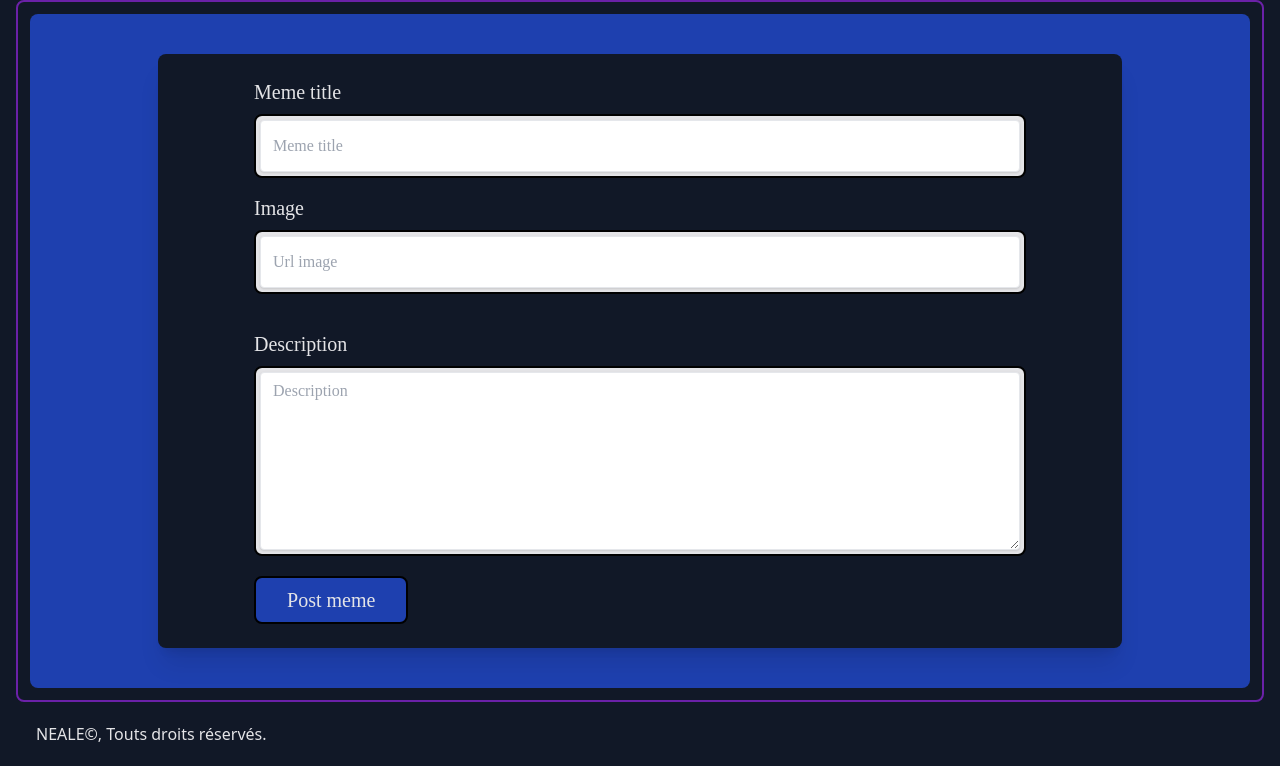
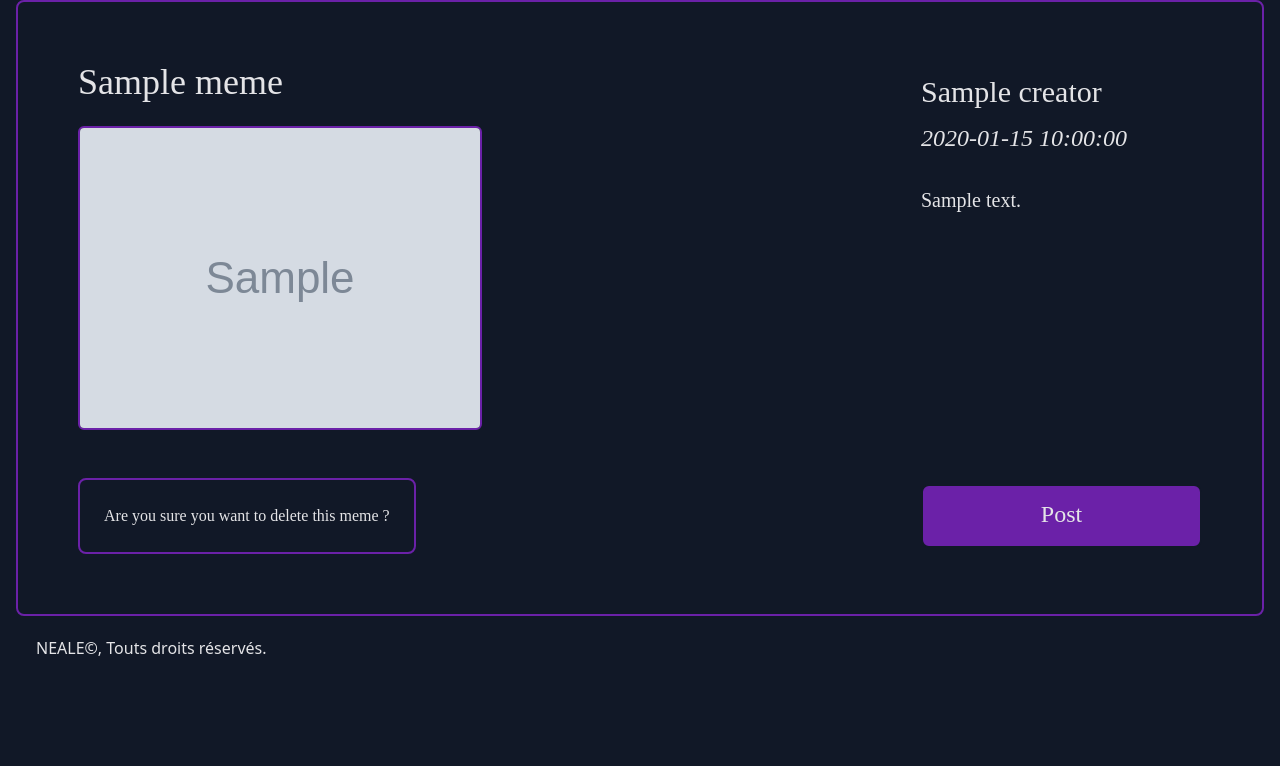
Before and after one commit to Hurlemort/NEALE, a Flask app: template templates/admin/backdel.html in a window 1280 px wide. Shown: the part 208-974 px from the top of the page. After the commit the page ends 864 px from the top, so only its background shows below. Run offline with Flask 3, Linux system fonts and the light colour scheme; the template is opened without the code that fills it: most values are stand-ins (such as "Sample title", 1, 10 or a date in 2020); grey boxes marked "Sample" are stand-in pictures; some libraries are stand-ins or nearby versions.

Commit message:
backdel debut

```diff
--- a/templates/admin/backdel.html
+++ b/templates/admin/backdel.html
@@ -1,37 +1,27 @@
-{% extends "admin/backbase.html" %}
+{% extends 'admin/backbase.html' %}
 
 {% block content %}
+<div class="m-12">
+  <section class="flex pb-12 justify-between">
+    <section class="w-8/12">
+      <p class="text-4xl pb-6">{{meme['title']}}</p>
+      <div class="w-7/8" >
+        <img class="border-purple-800 border-2 rounded-md" src="{{meme['image']}}" />
+      </div>
+    </section>
 
-{% if erreur %}
-  {{erreur}}
-{% endif %}
+    <div class="w-3/12 mt-3">
+      <p class="text-3xl pb-3">{{meme['creator']}}</p>
+      <p class="pb-8 text-2xl"><i>{{meme['date']}}</i></p>
+      <p class="text-xl">{{meme['description']}}</p>
+    </div>
+  </section>
 
+  <form class="flex w-full mb-6 justify-between" method="POST">
+    <p class="focus:text-black focus:bg-zinc-200 bg-gray-900 rounded-lg border-2 border-purple-800 focus:border-purple-800 mr-6 p-6">
+      Are you sure you want to delete this meme ?
+    </p>
+    <button type="submit" class="border-solid border-2 rounded-lg p-3 border-gray-900 hover:shadow-lg hover:text-zinc-200 hover:bg-gray-900 hover:duration-200 hover:border-purple-800 bg-purple-800 text-2xl border-2 w-1/4 h-12 self-center flew items-center pb-12">Post</button>
+  </form>
 
-<div class="bg-blue-800 py-10 rounded-lg">
-  <form method="POST" action="{{ url_for('newmeme')}}" class="border-12 border-black shadow-xl rounded-lg py-6 px-24 mx-32 bg-gray-900">
-    <div class="mb-4">
-      <label class="flex text-xl text-zinc-200 pb-2">
-        Meme title
-      </label>
-      <div class="flex border-2 rounded-lg p-1 border-black h-16 bg-zinc-200">
-        <input class="shadow appearance-none border rounded w-full py-2 px-3 text-gray-700 leading-tight focus:outline-none focus:shadow-outline" type="text" name="title" placeholder="Meme title">
-      </div>
-    </div>
-    <div class="mb-4">
-      <label class="flex text-xl text-zinc-200 pb-2">
-        Image
-      </label>
-      <div class="flex border-2 rounded-lg p-1 border-black h-16 bg-zinc-200">
-        <input class="shadow appearance-none border rounded w-full py-2 px-3 text-gray-700 leading-tight focus:outline-none focus:shadow-outline" type="url" name="image" placeholder="Url image">
-      </div>
-    </div>
-    <div class="py-5">
-      <label class="flex text-xl text-zinc-200 pb-2">Description</label>
-      <div class="flex justify-between border-2 rounded-lg p-1 border-black bg-zinc-200">
-        <textarea rows="8" class="shadow appearance-none border rounded w-full py-2 px-3 text-gray-700 leading-tight focus:outline-none focus:shadow-outline" name="description" placeholder="Description"></textarea>
-      </div>
-    </div>
-    <button type="submit" class="rounded-lg border-black p-2 border-2 hover:shadow-lg hover:text-zinc-200 hover:bg-gray-900 hover:duration-200 bg-blue-800 text-xl w-1/5"> Post meme </button>
-  </form>
-</div>
 {% endblock %}
--- a/templates/admin/backmemes.html
+++ b/templates/admin/backmemes.html
@@ -36,7 +36,7 @@
           <a href="">Update</a>
         </td>
         <td class = "border-solid border-2 rounded-lg p-3 border-gray-900 hover:shadow-lg hover:text-zinc-200 hover:bg-gray-900 hover:duration-200 hover:border-purple-800 bg-purple-800 text-xl flex justify-center border-2 mt-4 mx-4">
-          <a href="/admin/delete_meme/{{meme['_id']}}">Delete</a>
+          <a href="/admin/backdel/{{meme['_id']}}">Delete</a>
         </td>
       </tbody>
       {% endfor %}
```
